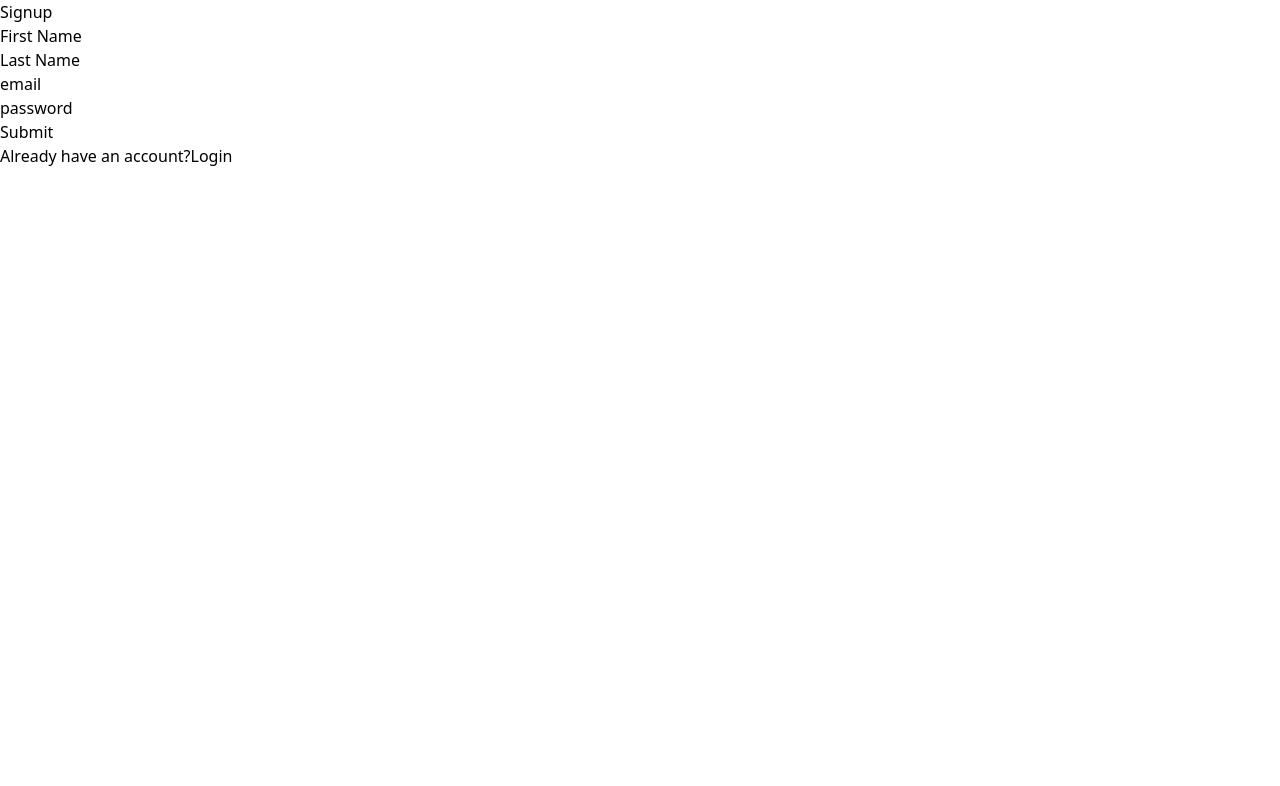
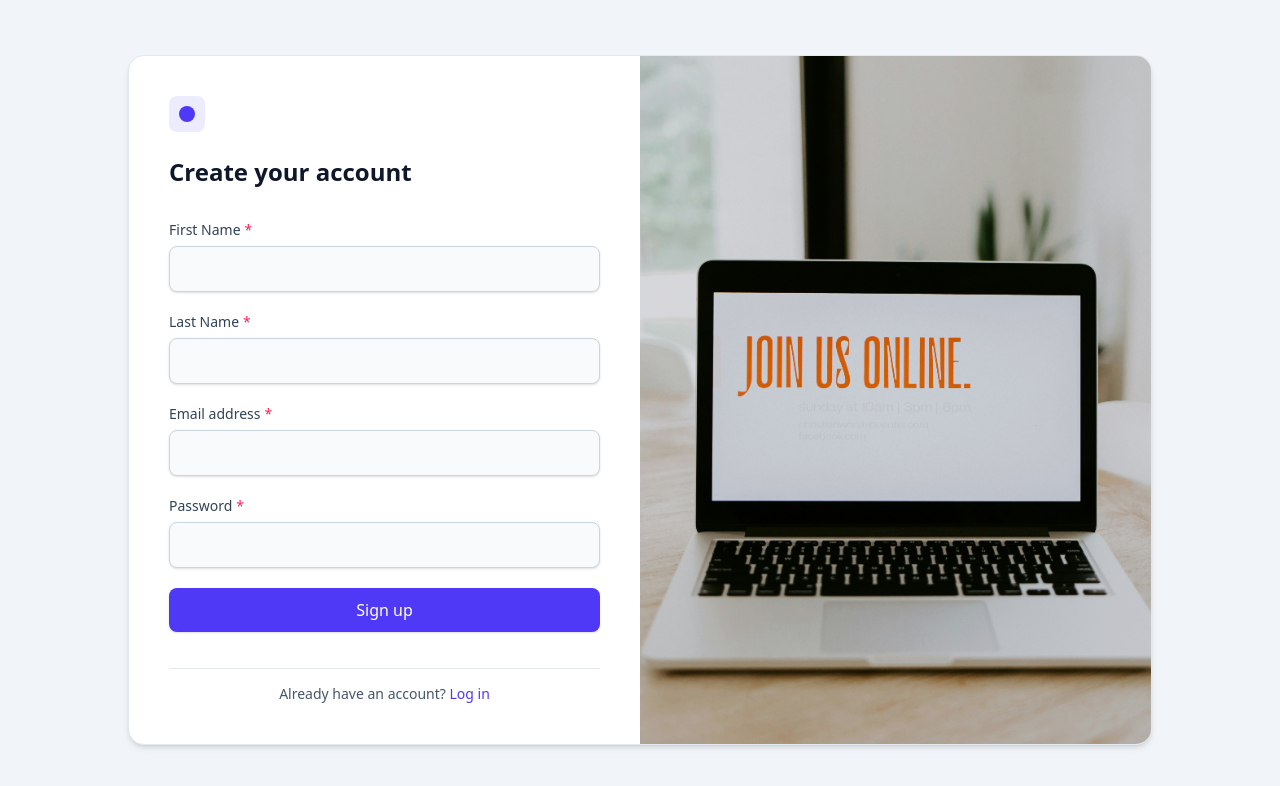
Before and after one commit to paramveer02/fullstack-user-authentication, a React (Vite) app in the folder client-auth/: page /signup in a window 1280 px wide. Shown: the top 786 px of the page. Built offline with nearby package versions, Linux system fonts and the light colour scheme; no server answers.

Commit message:
feat(style): added style to signup page and form row component

```diff
--- a/client-auth/src/components/FormRow.jsx
+++ b/client-auth/src/components/FormRow.jsx
@@ -8,16 +8,34 @@ const FormRow = ({
 }) => {
   return (
     <div>
-      <label htmlFor={name}>{labelText || name}</label>
+      <label
+        htmlFor={name}
+        className="mb-1.5 block text-sm font-medium text-slate-700"
+      >
+        {labelText || name}
+        {rest.required && <span className="ml-1 text-rose-500">*</span>}
+      </label>
+
       <input
         id={name}
         name={name}
         type={type}
         defaultValue={defaultValue}
         onChange={onChange}
+        className="
+          block w-full rounded-lg
+          border border-slate-300
+          bg-slate-50
+          px-3 py-2.5 text-slate-900
+          placeholder-slate-400
+          shadow-sm outline-none
+          focus:border-indigo-500 focus:ring-1 focus:ring-indigo-500
+          transition
+        "
         {...rest}
       />
     </div>
   );
 };
+
 export default FormRow;
--- a/client-auth/src/pages/authentication/SignUp.jsx
+++ b/client-auth/src/pages/authentication/SignUp.jsx
@@ -2,16 +2,21 @@ import { Form, Link, redirect, useNavigation } from "react-router-dom";
 import customFetch from "../../utils/customFetch";
 import { toast } from "react-toastify";
 import FormRow from "../../components/FormRow";
+import { sleep } from "../../utils/sleep";
+import ClipLoader from "react-spinners/ClipLoader";
 
 export const action = async function ({ request }) {
   const formData = await request.formData();
   const data = Object.fromEntries(formData);
+  console.log(data);
 
   try {
     await customFetch.post("/auth/signup", data);
+    await sleep(2000);
     toast.success("Registration Successful");
     return redirect("/login");
   } catch (err) {
+    console.log(err);
     const msg =
       err?.response?.data?.message ||
       err?.message ||
@@ -23,26 +28,93 @@ export const action = async function ({ request }) {
 
 const SignUp = () => {
   const navigation = useNavigation();
-  const isSubmitting = navigation.state === "submitting";
+  const isSubmitting =
+    navigation.state === "submitting" || navigation.state === "loading";
 
   return (
-    <Form method="post">
-      <h3>Signup</h3>
+    <div className="min-h-screen bg-slate-100 flex items-center justify-center px-4">
+      <div className="w-full max-w-5xl">
+        {/* Card */}
+        <div className="grid grid-cols-1 md:grid-cols-2 rounded-2xl overflow-hidden border border-slate-200 bg-white shadow-md">
+          {/* LEFT: Form panel */}
+          <div className="p-8 sm:p-10">
+            {/* Small logo placeholder */}
+            <div className="mb-6 h-9 w-9 rounded-lg bg-indigo-600/10 grid place-items-center">
+              <div className="h-4 w-4 rounded-full bg-indigo-600" />
+            </div>
 
-      <FormRow name="firstName" labelText="First Name" required />
-      <FormRow name="lastName" labelText="Last Name" required />
-      <FormRow name="email" required />
-      <FormRow name="password" type="password" required />
+            <h1 className="text-2xl font-semibold text-slate-900">
+              Create your account
+            </h1>
 
-      <button type="submit" disabled={isSubmitting}>
-        {isSubmitting ? "Submitting..." : "Submit"}
-      </button>
+            <Form method="post" className="mt-8 space-y-5">
+              <FormRow name="firstName" labelText="First Name" required />
+              <FormRow name="lastName" labelText="Last Name" required />
+              <FormRow
+                name="email"
+                type="email"
+                labelText="Email address"
+                required
+              />
+              <FormRow
+                name="password"
+                type="password"
+                labelText="Password"
+                required
+              />
 
-      <p>
-        Already have an account?
-        <Link to="/login">Login</Link>
-      </p>
-    </Form>
+              {/* Submit button */}
+              <button
+                type="submit"
+                disabled={isSubmitting}
+                aria-busy={isSubmitting}
+                className="
+                w-full h-11 inline-flex items-center justify-center
+                rounded-lg bg-indigo-600 text-white font-medium
+                shadow-sm transition-colors
+                hover:bg-indigo-500 cursor-pointer
+                disabled:opacity-60 disabled:cursor-not-allowed
+              "
+              >
+                {isSubmitting ? (
+                  <ClipLoader size={16} color="#ffffff" />
+                ) : (
+                  "Sign up"
+                )}
+              </button>
+
+              {/* Divider */}
+              <div className="relative my-4">
+                <div className="absolute inset-0 flex items-center">
+                  <div className="w-full border-t border-slate-200" />
+                </div>
+                <div className="relative flex justify-center"></div>
+              </div>
+
+              <p className="text-center text-sm text-slate-600">
+                Already have an account?{" "}
+                <Link
+                  className="text-indigo-600 hover:text-indigo-500"
+                  to="/login"
+                >
+                  Log in
+                </Link>
+              </p>
+            </Form>
+          </div>
+
+          {/* RIGHT: Image panel */}
+          <div className="relative hidden md:block">
+            <img
+              src="/signup.jpg"
+              alt="Workspace"
+              className="h-full w-full object-cover"
+            />
+            <div className="absolute inset-0 bg-black/5" />
+          </div>
+        </div>
+      </div>
+    </div>
   );
 };
 export default SignUp;
```
